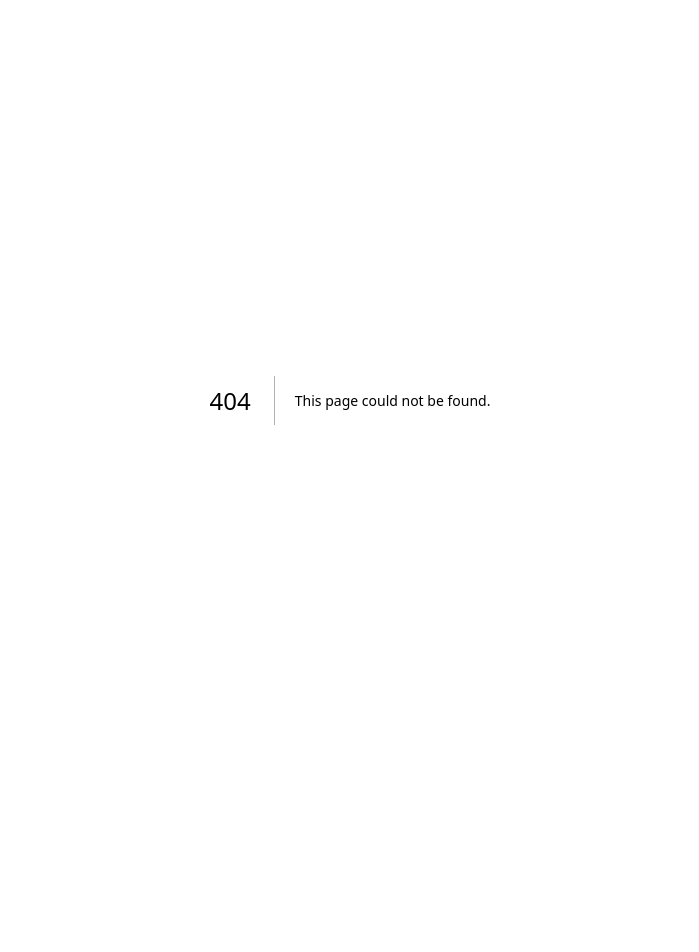
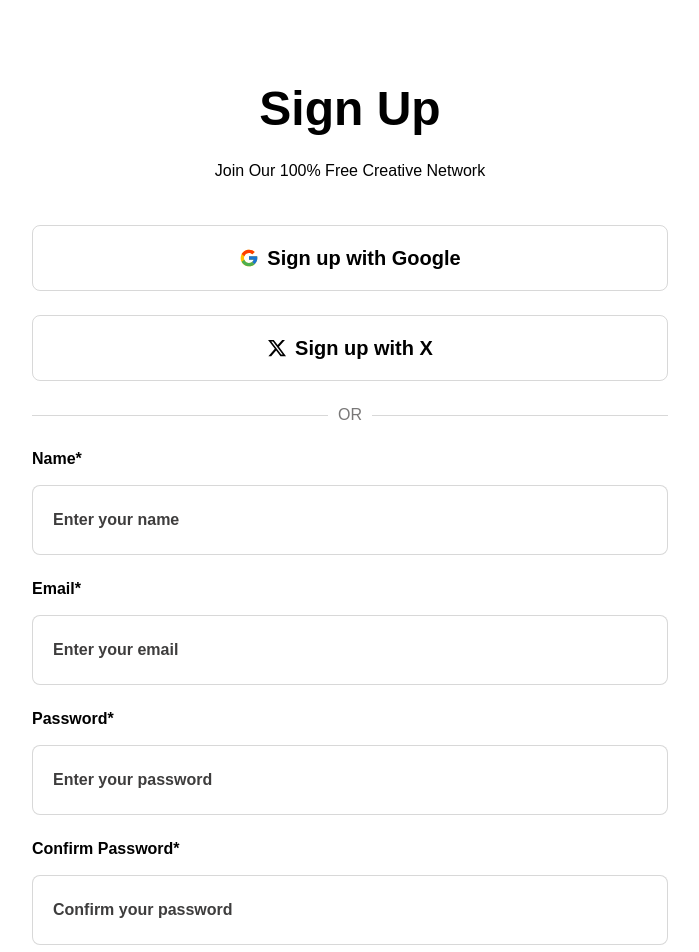
Before and after one commit to jahidhasan136/halinas2, a Next.js app: page /signup in a window 1280 px wide. Before the commit this address had no page. Shown: the top 952 px of the page, without its empty margins (290-989 px from the left). Before the commit the page ends 800 px from the top, so only its background shows below. Built offline with nearby package versions, Linux system fonts and the light colour scheme.

Commit message:
sign up page complete

```diff
--- a/package.json
+++ b/package.json
@@ -14,6 +14,8 @@
     "next-themes": "^0.4.4",
     "react": "^18.2.0",
     "react-dom": "^18.2.0",
+    "react-hook-form": "^7.54.2",
+    "react-icons": "^5.4.0",
     "sonner": "^1.7.2"
   },
   "devDependencies": {
--- /dev/null
+++ b/src/app/(auth)/signup/page.tsx
@@ -0,0 +1,12 @@
+import SignupPage from "@/components/authpages/SignupPage";
+import React from "react";
+
+const page = () => {
+  return (
+    <div className="container grid place-content-center items-center text-center min-h-screen pt-20 pb-[120px]">
+      <SignupPage />
+    </div>
+  );
+};
+
+export default page;
--- /dev/null
+++ b/src/components/authpages/SignupPage.tsx
@@ -0,0 +1,169 @@
+"use client";
+
+import React from "react";
+import { FcGoogle } from "react-icons/fc";
+import { FaXTwitter } from "react-icons/fa6";
+import PrimaryButton from "../shared/shared-button/PrimaryButton";
+import { SubmitHandler, useForm } from "react-hook-form";
+import { IFormInput } from "@/types/signup";
+// import { useRouter } from "next/navigation";
+// import { toast } from "sonner";
+
+const SignupPage = () => {
+  const {
+    register,
+    handleSubmit,
+    formState: { errors },
+    getValues,
+  } = useForm<IFormInput>();
+
+  //   const router = useRouter();
+
+  const onSubmit: SubmitHandler<IFormInput> = async (data) => {
+    console.log(data);
+    // eslint-disable-next-line @typescript-eslint/no-unused-vars
+    // const { confirmPassword, ...filteredData } = data;
+    // try {
+    //   const res = await createUser(filteredData).unwrap();
+    //   if (res.success === true) {
+    //     toast(res.message);
+    //     router.push("/login");
+    //   }
+    //   // eslint-disable-next-line @typescript-eslint/no-unused-vars
+    // } catch (error) {}
+  };
+  return (
+    <div className="w-[636px]">
+      <div className="grid gap-6">
+        <h1 className="text-5xl font-bold leading-[57px] capitalize text-black">
+          Sign Up
+        </h1>
+        <p className=" font-medium leading-5 capitalize text-base">
+          join our 100% free creative network
+        </p>
+      </div>
+      <div className="grid gap-6 mt-11">
+        <div className="border border-black2/20 rounded-lg">
+          <button className="flex items-center gap-2 font-bold leading-6 text-xl py-5 mx-auto">
+            <FcGoogle />
+            <span>Sign up with Google</span>
+          </button>
+        </div>
+        <div className="border border-black2/20 rounded-lg">
+          <button className="flex items-center gap-2 font-bold leading-6 text-xl py-5 mx-auto">
+            <FaXTwitter />
+            <span>Sign up with X</span>
+          </button>
+        </div>
+      </div>
+      <div className="my-6 flex justify-between items-center gap-[10px]">
+        <div className="border-black2/20 border-b w-full"></div>
+        <p className="uppercase text-black2/70 font-medium leading-5">or</p>
+        <div className="border-black2/20 border-b w-full"></div>
+      </div>
+      <div>
+        <form onSubmit={handleSubmit(onSubmit)}>
+          <div className="grid gap-6">
+            <div className="grid gap-4">
+              <label
+                htmlFor="name"
+                className="block text-left font-bold leading-5 text-base"
+              >
+                Name*
+              </label>
+              <input
+                type="text"
+                id="name"
+                placeholder="Enter your name"
+                className="w-full border border-black2/20 rounded-lg px-5 py-[22px] text-black2 font-bold placeholder:text-black2"
+                {...register("name", { required: "Name is required" })}
+              />
+              {errors?.name?.message && (
+                <p className="text-red-500 text-sm text-left">
+                  {errors?.name?.message}*
+                </p>
+              )}
+            </div>
+            <div className="grid gap-4">
+              <label
+                htmlFor="email"
+                className="block text-left font-bold leading-5 text-base"
+              >
+                Email*
+              </label>
+              <input
+                type="email"
+                id="email"
+                placeholder="Enter your email"
+                className="w-full border border-black2/20 rounded-lg px-5 py-[22px] text-black2 font-bold placeholder:text-black2"
+                {...register("email", {
+                  required: "Email is required",
+                  pattern: /^[A-Za-z0-9._%+-]+@[A-Za-z0-9.-]+\.[A-Za-z]{2,}$/,
+                })}
+              />
+              {errors?.email && (
+                <p className="text-red-500 text-sm text-left">
+                  {errors?.email?.message}*
+                </p>
+              )}
+            </div>
+            <div className="grid gap-4">
+              <label
+                htmlFor="password"
+                className="block text-left font-bold leading-5 text-base"
+              >
+                Password*
+              </label>
+              <input
+                type="password"
+                id="password"
+                placeholder="Enter your password"
+                className="w-full border border-black2/20 rounded-lg px-5 py-[22px] text-black2 font-bold placeholder:text-black2"
+                {...register("password", {
+                  required: "Password is required",
+                  minLength: 6,
+                })}
+              />
+              {errors?.password && (
+                <p className="text-red-500 text-sm text-left">
+                  {errors?.password?.message}*
+                </p>
+              )}
+            </div>
+            <div className="grid gap-4">
+              <label
+                htmlFor="confirmPassword"
+                className="block text-left font-bold leading-5 text-base"
+              >
+                Confirm Password*
+              </label>
+              <input
+                type="password"
+                id="confirmPassword"
+                placeholder="Confirm your password"
+                className="w-full border border-black2/20 rounded-lg px-5 py-[22px] text-black2 font-bold placeholder:text-black2"
+                {...register("confirmPassword", {
+                  required: "Confirm Password is required",
+                  validate: (value) =>
+                    value === getValues("password") || "Passwords do not match",
+                })}
+              />
+              {errors.confirmPassword && (
+                <p className="text-red-500 text-sm text-left">
+                  {errors?.confirmPassword?.message}*
+                </p>
+              )}
+            </div>
+          </div>
+          <PrimaryButton
+            className="font-bold leading-5 text-black mt-10"
+            text="Sign Up"
+            type="submit"
+          />
+        </form>
+      </div>
+    </div>
+  );
+};
+
+export default SignupPage;
--- a/src/components/shared/shared-button/PrimaryButton.tsx
+++ b/src/components/shared/shared-button/PrimaryButton.tsx
@@ -3,15 +3,24 @@ import React from "react";
 interface PrimaryButtonProps {
   className?: string;
   text: string;
+  isLoading?: boolean;
+  type?: "submit" | "button" | "reset";
 }
 
-const PrimaryButton: React.FC<PrimaryButtonProps> = ({ className, text }) => {
+const PrimaryButton: React.FC<PrimaryButtonProps> = ({
+  className,
+  text,
+  isLoading = false,
+  type = "button",
+}) => {
   return (
-    <div
-      className={`cursor-pointer py-2 md:py-5 rounded-lg leading-5 uppercase text-black bg-primary ${className}`}
+    <button
+      className={`cursor-pointer py-2 md:py-5 rounded-lg leading-5 uppercase text-black bg-primary hover:bg-white border border-primary transition-all duration-300 w-full ${className}`}
+      type={type}
+      disabled={isLoading}
     >
       {text}
-    </div>
+    </button>
   );
 };
 
--- /dev/null
+++ b/src/types/signup.ts
@@ -0,0 +1,17 @@
+export interface IFormInput {
+    email: string;
+    otp: number;
+    name: string;
+    oldPassword: string;
+    newPassword: string;
+    password: string;
+    confirmPassword: string;
+  }
+
+//   export interface FormDataProps {
+//     file: File | null;
+//     reviewerLocation: string;
+//     reviewerName: string;
+//     review: string;
+//     isPublished: string;
+//   }
```
Also changed, not shown: 1 other file (tests, documents, lock files or other folders).
